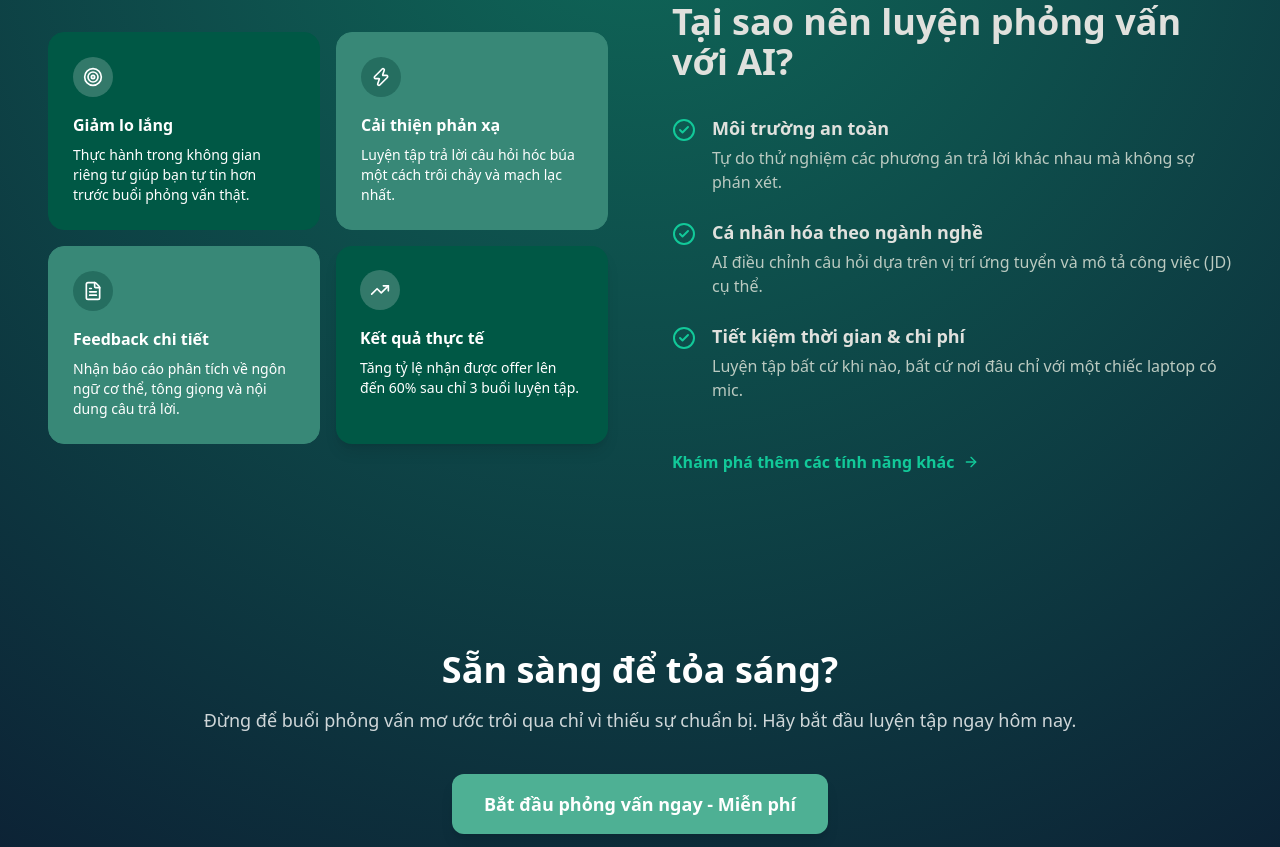
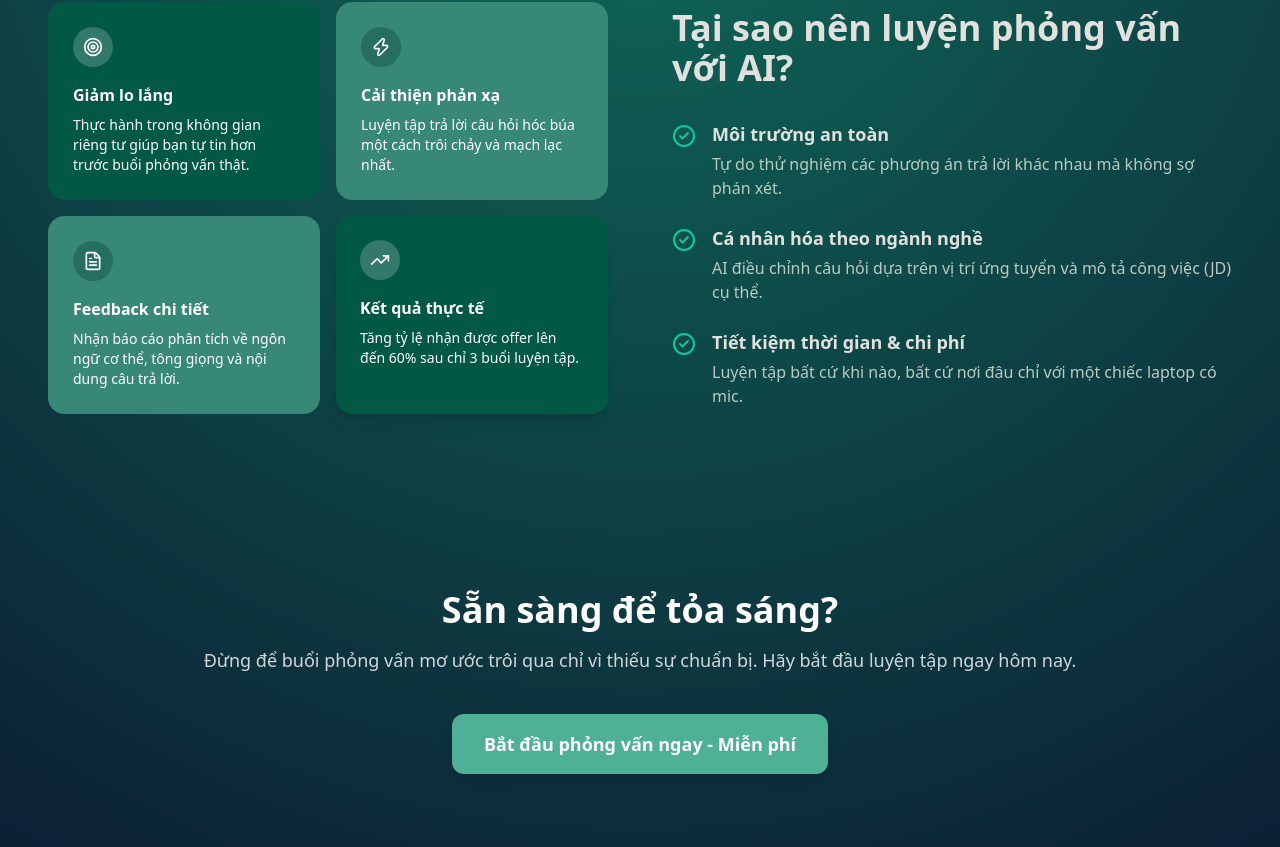
Before and after one commit to Khoi4Work/AI-for-CV-and-Interview_EXE101, a React (Vite) app in the folder frontend/: page /interview in a window 1280 px wide. Shown: the part 1350-2197 px from the top of the page. Built offline with nearby package versions, Linux system fonts and the light colour scheme; no server answers; a web font is replaced by a local one; what @elevenlabs/elevenlabs-js would draw is missing.

Commit message:
[UI] Remove 'Discover more features' button from Interview Landing page

```diff
--- a/frontend/src/features/interview/pages/InterviewLanding.jsx
+++ b/frontend/src/features/interview/pages/InterviewLanding.jsx
@@ -231,11 +231,6 @@ export default function InterviewLanding() {
                                     </div>
                                 </div>
                             </div>
-
-                            <button
-                                className="text-primary font-bold inline-flex items-center hover:text-primary-container transition-colors pt-4 cursor-pointer">
-                                Khám phá thêm các tính năng khác <ArrowRight className="w-4 h-4 ml-2"/>
-                            </button>
                         </div>
                     </div>
                 </section>
```
